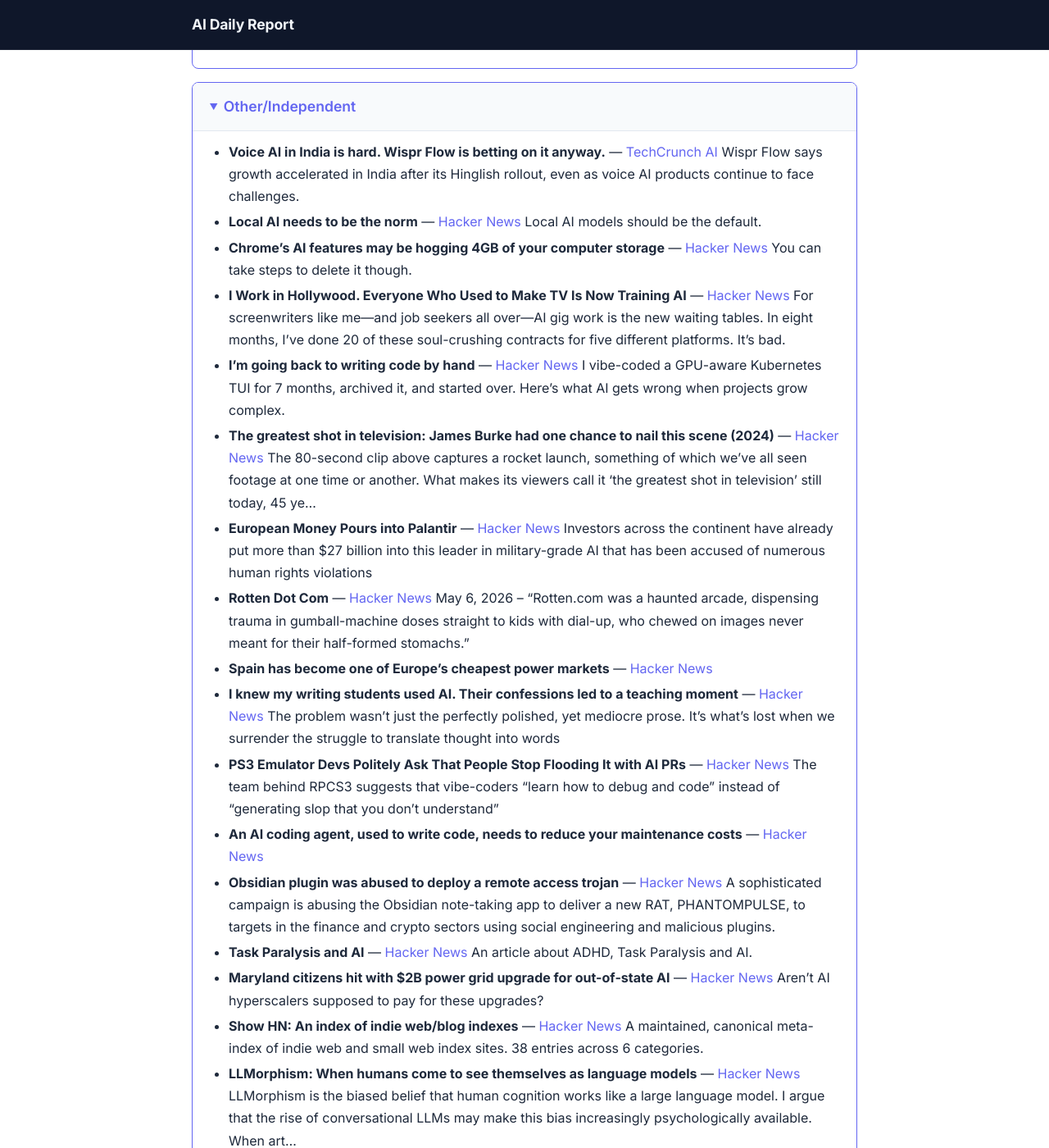
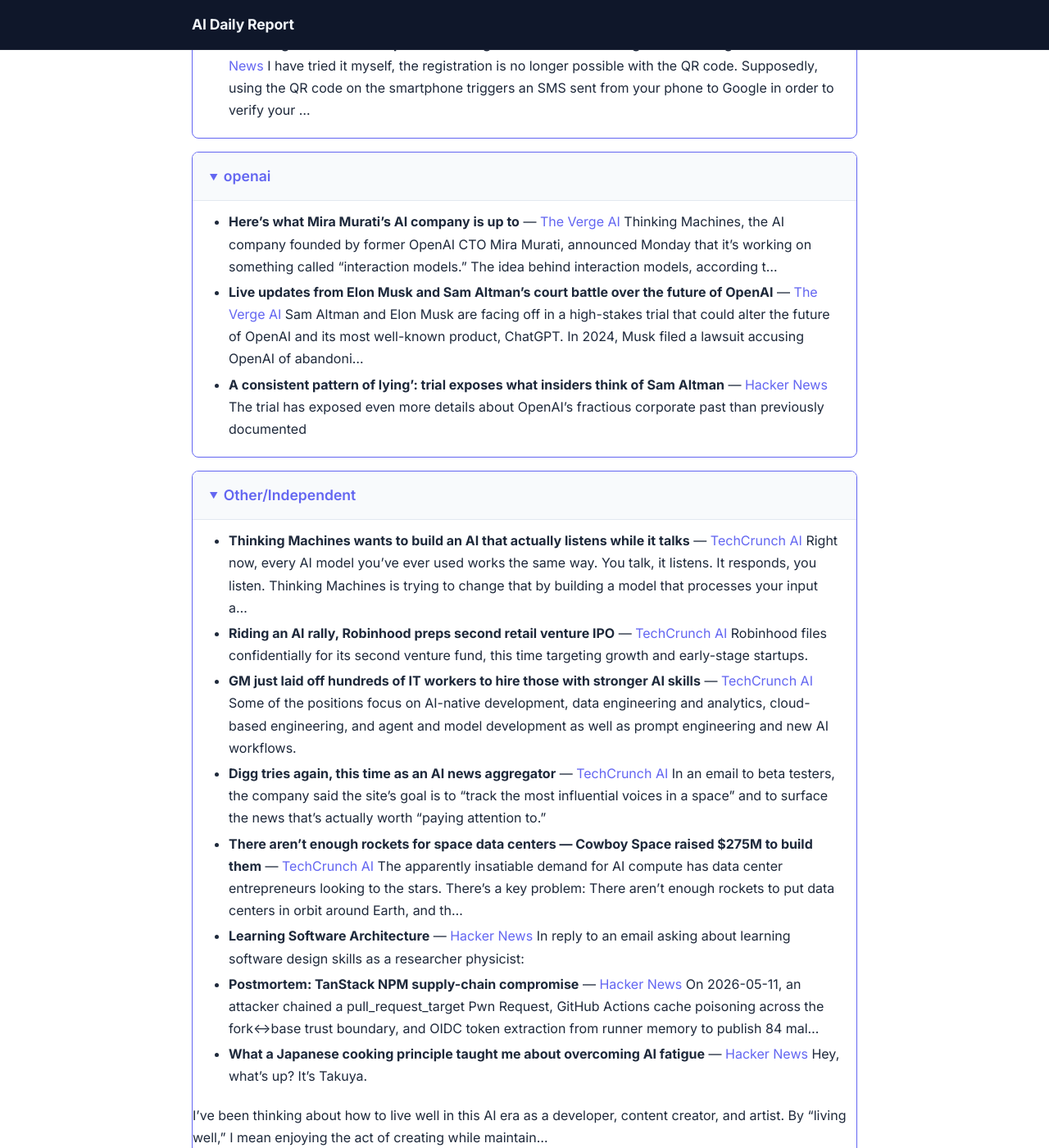
Before and after one commit to lankeami/ai-upskill, a Jekyll site: the page built from today.md, in a window 1280 px wide and 1400 px high, scrolled down 1463 px. Shown: the whole window at 82% size. Built offline with Jekyll 4.4.1, drawn with Linux system fonts in a browser that asks for light colours; some of the changed text lies outside the part shown.

Commit message:
fix: sync today.md with latest report including podcast_url (#35)
- Copy 2026-05-12 report to today.md manually
- Update daily-report.yml to auto-sync today.md after generating the report,
  injecting permalink: /today into the front matter

```diff
--- a/today.md
+++ b/today.md
@@ -1,68 +1,89 @@
 ---
 layout: report
-title: "AI Daily Report — 2026-05-11"
-date: 2026-05-11
-companies: ["anthropic", "google", "Other/Independent"]
-item_count: 25
-podcast_url: https://github.com/lankeami/ai-upskill/releases/download/podcast-2026-05-11/2026-05-11.mp3
+title: "AI Daily Report — 2026-05-12"
+date: 2026-05-12
+companies: ["anthropic", "google", "openai", "Other/Independent"]
+item_count: 33
+podcast_url: https://github.com/lankeami/ai-upskill/releases/download/podcast-2026-05-12/2026-05-12.mp3
 permalink: /today
 ---
 
-# AI Daily Report — 2026-05-11
+# AI Daily Report — 2026-05-12
 
 ## anthropic
-- **Anthropic says ‘evil’ portrayals of AI were responsible for Claude’s blackmail attempts** — [TechCrunch AI](https://techcrunch.com/2026/05/10/anthropic-says-evil-portrayals-of-ai-were-responsible-for-claudes-blackmail-attempts/)
-  Fictional portrayals of artificial intelligence can have a real effect on AI models, according to Anthropic.
-- **We’re feeling cynical about xAI’s big deal with Anthropic** — [TechCrunch AI](https://techcrunch.com/2026/05/10/were-feeling-cynical-about-xais-big-deal-with-anthropic/)
-  On the latest episode of the Equity podcast, we discussed what xAI's deal with Anthropic might mean for parent company SpaceX.
+- **OpenAI just released its answer to Claude Mythos** — [The Verge AI](https://www.theverge.com/ai-artificial-intelligence/928342/openai-daybreak-security-ai)
+  OpenAI is launching Daybreak, an AI initiative focused on detecting and patching vulnerabilities before attackers find them. Daybreak uses the Codex Security AI agent that launched in March to create …
+- **Claude Platform on AWS** — [Hacker News](https://claude.com/blog/claude-platform-on-aws)
+  The Claude Platform on AWS is now generally available, offering a new way for AWS customers to access the full set of Claude platform features with AWS authentication, billing, and commitment retireme…
 - **Mythos Finds a Curl Vulnerability** — [Hacker News](https://daniel.haxx.se/blog/2026/05/11/mythos-finds-a-curl-vulnerability/)
   yes, as in singular one. Back in April 2026 Anthropic caused a lot of media noise when they concluded that their new AI model Mythos is dangerously good at finding security flaws in source code. Appar…
-- **How Fast Does Claude, Acting as a User Space IP Stack, Respond to Pings?** — [Hacker News](https://dunkels.com/adam/claude-user-space-ip-stack-ping/)
-  Here is a fun thought: if we ask Claude Code to act as a user space IP stack, how quickly will it be able to respond to a ping?
+- **Interfaze: A new model architecture built for high accuracy at scale** — [Hacker News](https://interfaze.ai/blog/interfaze-a-new-model-architecture-built-for-high-accuracy-at-scale)
+  A complete walkthrough of Interfaze: what it is, who we benchmark against (Gemini-3-Flash, Claude-Sonnet-4.6, GPT-5.4-Mini, Grok-4.3, plus task specialists like Reducto, SAM 3, Scribe v2), full result…
 - **Show HN: adamsreview – better multi-agent PR reviews for Claude Code** — [Hacker News](https://github.com/adamjgmiller/adamsreview)
   Multi-lens code review pipeline for Claude Code: deep review (Claude or Codex), auto-fix loop, interactive walkthrough, external-finding injection. - adamjgmiller/adamsreview
 
 ## google
-- **Hardware Attestation as Monopoly Enabler** — [Hacker News](https://grapheneos.social/@GrapheneOS/116550899908879585)
-  Apple and Google are gradually expanding their use of hardware-based attestation. They're convincing a growing number of services to adopt it. Google's Play Integrity API and Apple's App Attest API ar…
-- **Gemini API File Search is now multimodal** — [Hacker News](https://blog.google/innovation-and-ai/technology/developers-tools/expanded-gemini-api-file-search-multimodal-rag/)
-  Updates to the Gemini API File Search tool makes building efficient, multimodal file retrieval systems easier for developers.
+- **Google stopped a zero-day hack that it says was developed with AI** — [The Verge AI](https://www.theverge.com/tech/928007/google-ai-zero-day-exploit-stopped)
+  For the first time, Google says it has spotted and stopped a zero-day exploit developed with AI. According to a report from Google Threat Intelligence Group (GTIG), "prominent cyber crime threat actor…
+- **Google says criminal hackers used AI to find a major software flaw** — [Hacker News](https://www.nytimes.com/2026/05/11/us/politics/google-hackers-attack-ai.html)
+- **Show HN: OpenGravity – A zero-install, BYOK vanilla JS clone of Antigravity** — [Hacker News](https://github.com/ab-613/opengravity)
+  A lightweight, BYOK (Bring Your Own Key) recreation of the Google Antigravity UI. It currently features a live xterm.js terminal with direct local file system sync and a sidebar agent capable of ru...
 - **Gmail registration now requires scanning a QR code and sending a text message** — [Hacker News](https://discuss.privacyguides.net/t/google-account-registration-now-requires-sending-an-sms-via-phone-instead-of-receiving-an-sms/36082)
   I have tried it myself, the registration is no longer possible with the QR code. Supposedly, using the QR code on the smartphone triggers an SMS sent from your phone to Google in order to verify your …
 
+## openai
+- **Here&#8217;s what Mira Murati&#8217;s AI company is up to** — [The Verge AI](https://www.theverge.com/ai-artificial-intelligence/928309/mira-murati-thinking-machines-ai-interaction-model)
+  Thinking Machines, the AI company founded by former OpenAI CTO Mira Murati, announced Monday that it's working on something called "interaction models." The idea behind interaction models, according t…
+- **Live updates from Elon Musk and Sam Altman's court battle over the future of OpenAI** — [The Verge AI](https://www.theverge.com/tech/917225/sam-altman-elon-musk-openai-lawsuit)
+  Sam Altman and Elon Musk are facing off in a high-stakes trial that could alter the future of OpenAI and its most well-known product, ChatGPT. In 2024, Musk filed a lawsuit accusing OpenAI of abandoni…
+- **A consistent pattern of lying': trial exposes what insiders think of Sam Altman** — [Hacker News](https://www.theguardian.com/us-news/2026/may/11/musk-v-openai-altman-trial)
+  The trial has exposed even more details about OpenAI's fractious corporate past than previously documented
+
 ## Other/Independent
-- **Voice AI in India is hard. Wispr Flow is betting on it anyway.** — [TechCrunch AI](https://techcrunch.com/2026/05/09/voice-ai-in-india-is-hard-wispr-flow-is-betting-on-it-anyway/)
-  Wispr Flow says growth accelerated in India after its Hinglish rollout, even as voice AI products continue to face challenges.
-- **Local AI needs to be the norm** — [Hacker News](https://unix.foo/posts/local-ai-needs-to-be-norm/)
-  Local AI models should be the default.
-- **Chrome's AI features may be hogging 4GB of your computer storage** — [Hacker News](https://www.theverge.com/tech/924933/google-chrome-4gb-gemini-nano-ai-features)
-  You can take steps to delete it though.
-- **I Work in Hollywood. Everyone Who Used to Make TV Is Now Training AI** — [Hacker News](https://www.wired.com/story/i-work-in-hollywood-everyone-who-used-to-make-tv-now-training-ai/)
-  For screenwriters like me—and job seekers all over—AI gig work is the new waiting tables. In eight months, I’ve done 20 of these soul-crushing contracts for five different platforms. It’s bad.
+- **Thinking Machines wants to build an AI that actually listens while it talks** — [TechCrunch AI](https://techcrunch.com/2026/05/11/thinking-machines-wants-to-build-an-ai-that-actually-listens-while-it-talks/)
+  Right now, every AI model you've ever used works the same way. You talk, it listens. It responds, you listen. Thinking Machines is trying to change that by building a model that processes your input a…
+- **Riding an AI rally, Robinhood preps second retail venture IPO** — [TechCrunch AI](https://techcrunch.com/2026/05/11/riding-an-ai-rally-robinhood-preps-second-retail-venture-ipo/)
+  Robinhood files confidentially for its second venture fund, this time targeting growth and early-stage startups.
+- **GM just laid off hundreds of IT workers to hire those with stronger AI skills** — [TechCrunch AI](https://techcrunch.com/2026/05/11/gm-just-laid-off-hundreds-of-it-workers-to-hire-those-with-stronger-ai-skills/)
+  Some of the positions focus on AI-native development, data engineering and analytics, cloud-based engineering, and agent and model development as well as prompt engineering and new AI workflows.
+- **Digg tries again, this time as an AI news aggregator** — [TechCrunch AI](https://techcrunch.com/2026/05/11/digg-tries-again-this-time-as-an-ai-news-aggregator/)
+  In an email to beta testers, the company said the site's goal is to "track the most influential voices in a space" and to surface the news that's actually worth "paying attention to."
+- **There aren't enough rockets for space data centers — Cowboy Space raised $275M to build them** — [TechCrunch AI](https://techcrunch.com/2026/05/11/there-arent-enough-rockets-for-space-data-centers-cowboy-space-raised-275-million-to-build-them/)
+  The apparently insatiable demand for AI compute has data center entrepreneurs looking to the stars. There's a key problem: There aren't enough rockets to put data centers in orbit around Earth, and th…
+- **Learning Software Architecture** — [Hacker News](https://matklad.github.io/2026/05/12/software-architecture.html)
+  In reply to an email asking about learning software design skills as a researcher physicist:
+- **Postmortem: TanStack NPM supply-chain compromise** — [Hacker News](https://tanstack.com/blog/npm-supply-chain-compromise-postmortem)
+  On 2026-05-11, an attacker chained a pull_request_target Pwn Request, GitHub Actions cache poisoning across the fork↔base trust boundary, and OIDC token extraction from runner memory to publish 84 mal…
+- **What a Japanese cooking principle taught me about overcoming AI fatigue** — [Hacker News](https://www.devas.life/what-a-japanese-cooking-principle-taught-me-about-overcoming-ai-fatigue/)
+  Hey, what's up? It's Takuya.
+
+I've been thinking about how to live well in this AI era as a developer, content creator, and artist. By "living well," I mean enjoying the act of creating while maintain…
+- **If AI writes your code, why use Python?** — [Hacker News](https://medium.com/@NMitchem/if-ai-writes-your-code-why-use-python-bf8c4ba1a055)
+- **UCLA discovers first stroke rehabilitation drug to repair brain damage (2025)** — [Hacker News](https://stemcell.ucla.edu/news/ucla-discovers-first-stroke-rehabilitation-drug-repair-brain-damage)
+  A new study by UCLA Health has discovered what researchers say is the first drug to fully reproduce the effects of physical stroke rehabilitation in model mice.
+- **I let AI build a tool to help me figure out what was waking me up at night** — [Hacker News](https://martin.sh/i-let-ai-build-a-tool-to-help-me-figure-out-what-was-waking-me-up-at-night/)
+  I try to pay attention to the small things that affect my quality of life. When something keeps bothering me, I want to investigate, find a likely cause, and act on it.
+
+What changed recently is what …
+- **The greatest shot in television: James Burke had one chance to nail this scene (2024)** — [Hacker News](https://www.openculture.com/2024/10/the-greatest-shot-in-television.html)
+  The 80-second clip above captures a rocket launch, something of which we've all seen footage at one time or another. What makes its viewers call it 'the greatest shot in television' still today, 45 ye…
+- **Interaction Models** — [Hacker News](https://thinkingmachines.ai/blog/interaction-models/)
+  Interaction models move beyond turn-based AI interfaces by handling multimodal, real-time collaboration natively across audio, video, and text.
+- **Show HN: TikTok but for scientific papers** — [Hacker News](https://andreaturchet.github.io/website/index.html)
+  Discover, read, and engage with academic papers. AI-powered summaries, quizzes, and a community of researchers — all in one beautiful app.
+- **Can someone please explain whether Cloudflare blackmailed Canonical?** — [Hacker News](https://www.flyingpenguin.com/can-someone-please-explain-whether-cloudflare-blackmailed-canonical/)
+- **Unitree GD01: China's $537k rideable transformer robot is now in production** — [Hacker News](https://gagadget.com/en/709729-unitree-gd01-chinas-537k-rideable-transformer-robot-is-now-in-production/)
+  Unitree's GD01 is the world's first mass-produced manned mech suit — a 500kg bipedal/quadrupedal machine that you actually ride. No US or UK release date in sight.
 - **I'm going back to writing code by hand** — [Hacker News](https://blog.k10s.dev/im-going-back-to-writing-code-by-hand/)
   I vibe-coded a GPU-aware Kubernetes TUI for 7 months, archived it, and started over. Here's what AI gets wrong when projects grow complex.
-- **The greatest shot in television: James Burke had one chance to nail this scene (2024)** — [Hacker News](https://www.openculture.com/2024/10/the-greatest-shot-in-television.html)
-  The 80-second clip above captures a rocket launch, something of which we've all seen footage at one time or another. What makes its viewers call it 'the greatest shot in television' still today, 45 ye…
-- **European Money Pours into Palantir** — [Hacker News](https://english.elpais.com/economy-and-business/branded/2026-04-11/european-money-pours-into-palantir-over-100-asset-managers-and-banks-boost-their-investments-in-the-controversial-tech-company.html)
-  Investors across the continent have already put more than $27 billion into this leader in military-grade AI that has been accused of numerous human rights violations
-- **Rotten Dot Com** — [Hacker News](https://www.theparisreview.org/blog/2026/05/06/rotten-dot-com/)
-  May 6, 2026 – “Rotten.com was a haunted arcade, dispensing trauma in gumball-machine doses straight to kids with dial-up, who chewed on images never meant for their half-formed stomachs.”
-- **Spain has become one of Europe’s cheapest power markets** — [Hacker News](https://janrosenow.substack.com/p/spain-just-became-one-of-europes)
-- **I knew my writing students used AI. Their confessions led to a teaching moment** — [Hacker News](https://www.theguardian.com/us-news/ng-interactive/2026/may/10/fiction-writing-professor-ai)
-  The problem wasn’t just the perfectly polished, yet mediocre prose. It’s what’s lost when we surrender the struggle to translate thought into words
-- **PS3 Emulator Devs Politely Ask That People Stop Flooding It with AI PRs** — [Hacker News](https://kotaku.com/playstation-3-emulator-devs-politely-ask-that-people-stop-flooding-it-with-ai-code-pull-requests-2000694656)
-  The team behind RPCS3 suggests that vibe-coders "learn how to debug and code" instead of "generating slop that you don't understand"
-- **An AI coding agent, used to write code, needs to reduce your maintenance costs** — [Hacker News](https://www.jamesshore.com/v2/blog/2026/you-need-ai-that-reduces-your-maintenance-costs)
-- **Obsidian plugin was abused to deploy a remote access trojan** — [Hacker News](https://cyber.netsecops.io/articles/obsidian-plugin-abused-in-campaign-to-deploy-phantom-pulse-rat/)
-  A sophisticated campaign is abusing the Obsidian note-taking app to deliver a new RAT, PHANTOMPULSE, to targets in the finance and crypto sectors using social engineering and malicious plugins.
-- **Task Paralysis and AI** — [Hacker News](https://g5t.de/articles/20260510-task-paralysis-and-ai/index.html)
-  An article about ADHD, Task Paralysis and AI.
-- **Maryland citizens hit with $2B power grid upgrade for out-of-state AI** — [Hacker News](https://www.tomshardware.com/tech-industry/artificial-intelligence/maryland-citizens-slapped-with-usd2-billion-grid-upgrade-bill-for-out-of-state-ai-data-centers-state-complains-to-federal-energy-regulators-says-additional-cost-breaks-ratepayer-protection-pledge-promises)
-  Aren't AI hyperscalers supposed to pay for these upgrades?
-- **Show HN: An index of indie web/blog indexes** — [Hacker News](https://theindex.fyi)
-  A maintained, canonical meta-index of indie web and small web index sites. 38 entries across 6 categories.
-- **LLMorphism: When humans come to see themselves as language models** — [Hacker News](https://arxiv.org/abs/2605.05419)
-  LLMorphism is the biased belief that human cognition works like a large language model. I argue that the rise of conversational LLMs may make this bias increasingly psychologically available. When art…
+- **Show HN: E2a – Open-source email gateway for AI agents** — [Hacker News](https://github.com/Mnexa-AI/e2a)
+  Authenticated email gateway for AI agents — SPF/DKIM verified inbound, HMAC-signed delivery, webhook + WebSocket fan-out, CLI + SDKs - Mnexa-AI/e2a
+- **A Caddy Cert Expired Because Systemd-Resolved Was Selectively Broken** — [Hacker News](https://rant.mvh.dev/a-caddy-cert-expired-because-systemd-resolved-was-selectively-broken/)
+  What do a SERVFAIL on one specific zone and one specific resolver path, instant resolution on every other zone, and forty-two hours of failed cert renewals that nobody was watching all have in common?…
+- **Natural-language messages between LLM agents are an architectural anti-pattern** — [Hacker News](https://novaberg.de/papers/clipboard-pattern.html)
+  Why natural-language messages between agents are an anti-pattern, and what to do instead.
+- **Red Hot Chili Peppers ink $300M deal with Warner Music to sell catalog** — [Hacker News](https://www.hollywoodreporter.com/music/music-industry-news/wmg-acquired-red-hot-chili-peppers-catalog-for-350-million-1236589567/)
+  The Red Hot Chili Peppers have sold their recorded catalog for $350 million to Warner Music Group through WMG's joint venture with Bain Capital.
 
 ---
-*Generated at 2026-05-11T13:23:15Z | Sources: r/artificial, r/MachineLearning, r/LocalLLaMA, r/ChatGPT, HackerNews, TechCrunch AI, The Verge AI, Ars Technica AI*
+*Generated at 2026-05-12T10:55:02Z | Sources: r/artificial, r/MachineLearning, r/LocalLLaMA, r/ChatGPT, HackerNews, TechCrunch AI, The Verge AI, Ars Technica AI*
```
Also changed, not shown: .github/workflows/daily-report.yml.
